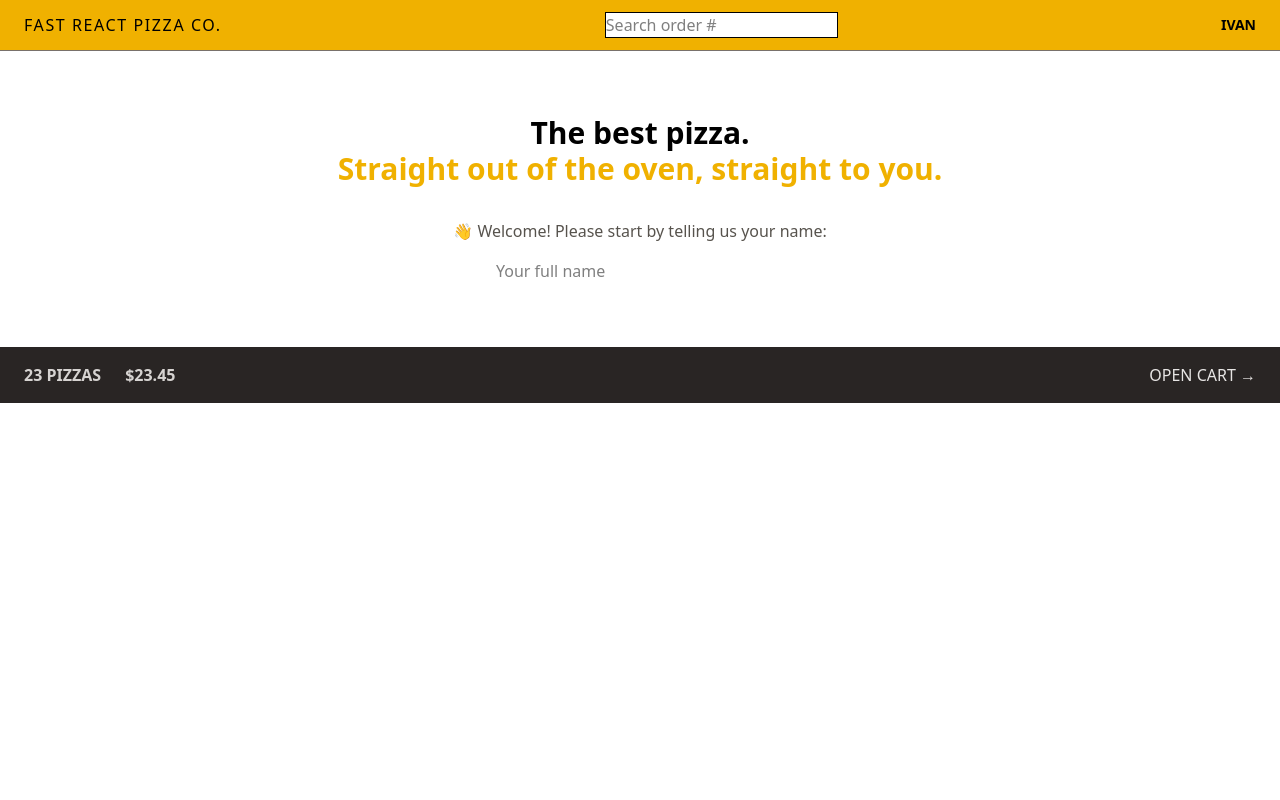
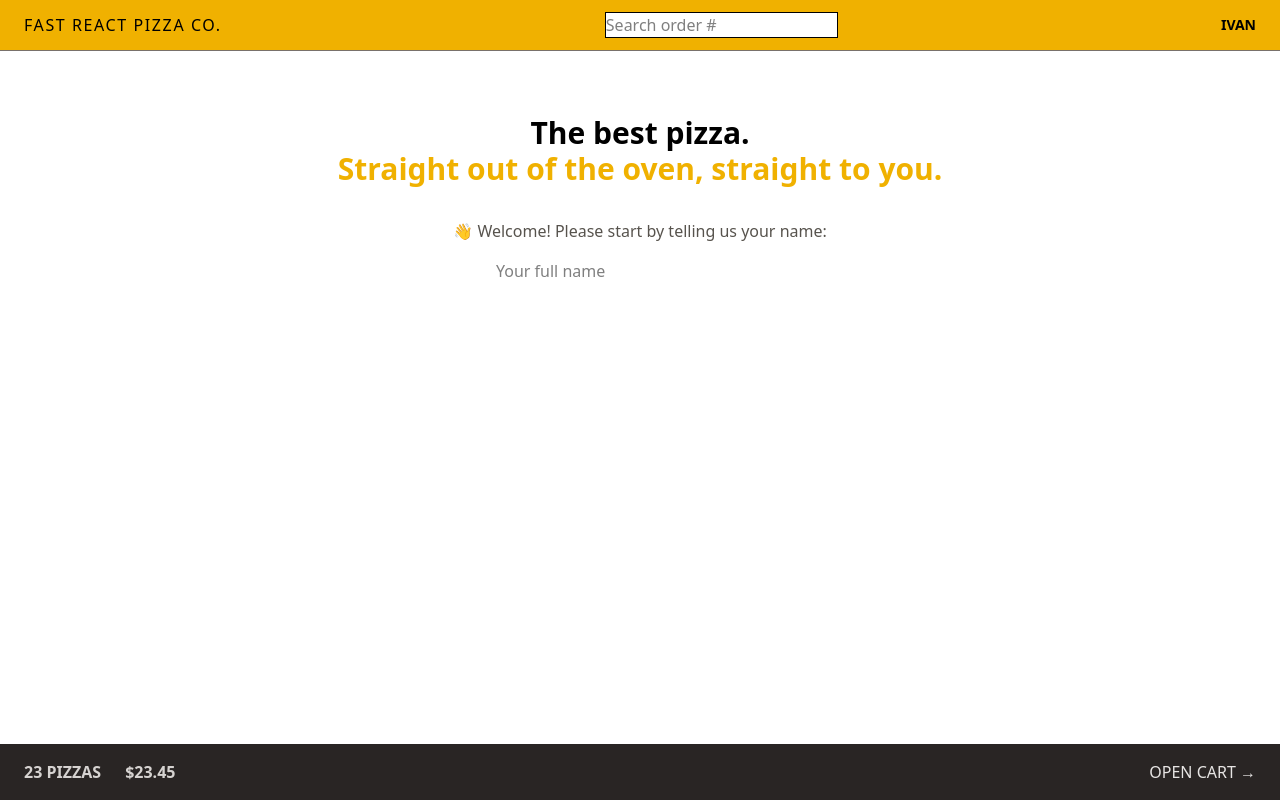
Before and after one commit to ivantxo/18_fast_react_pizza, a React (Vite) app: page / in a window 1280 px wide. Built offline with nearby package versions, Linux system fonts and the light colour scheme.

Commit message:
Grid on Home page

```diff
--- a/src/ui/AppLayout.jsx
+++ b/src/ui/AppLayout.jsx
@@ -8,12 +8,12 @@
   const isLoading = navigation.state === "loading";
 
   return (
-    <div className="layout">
+    <div className="grid h-screen grid-rows-3 grid-rows-[auto_1fr_auto]">
       {isLoading && <Loader />}
 
       <Header />
 
-      <main>
+      <main className="overflow-scroll">
         <Outlet />
       </main>
 
```
